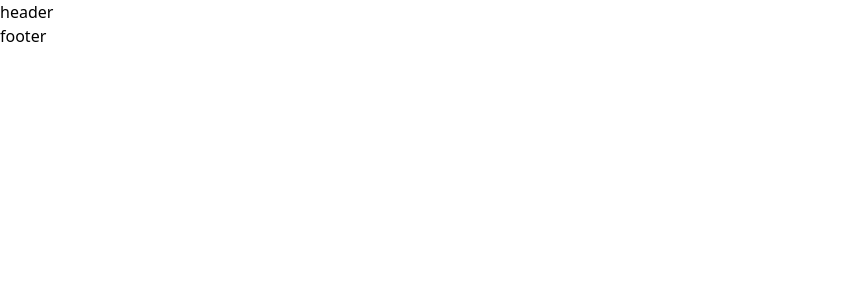
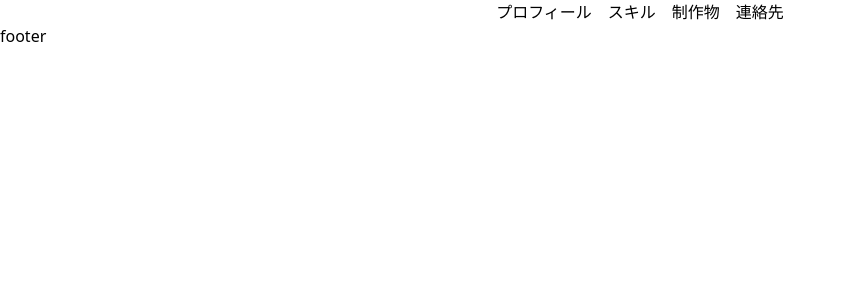
Before and after one commit to aridome222/portfolio-aridome, a Next.js app: page / in a window 1280 px wide. Shown: the top 300 px of the page, without its empty margins (0-846 px from the left). Built offline with nearby package versions, Linux system fonts and the light colour scheme.

Commit message:
add: Headerコンポーネントにナビゲーションメニューを追加

```diff
--- a/app/components/header.tsx
+++ b/app/components/header.tsx
@@ -1,3 +1,24 @@
 export const Header: React.FC = () => {
-  return <header>header</header>;
+  return (
+    <header>
+      <nav>
+        <div>
+          <ul className="flex justify-center items-center gap-4">
+            <li>
+              <a href="#profile">プロフィール</a>
+            </li>
+            <li>
+              <a href="#skill">スキル</a>
+            </li>
+            <li>
+              <a href="#works">制作物</a>
+            </li>
+            <li>
+              <a href="#contact">連絡先</a>
+            </li>
+          </ul>
+        </div>
+      </nav>
+    </header>
+  );
 };
```
